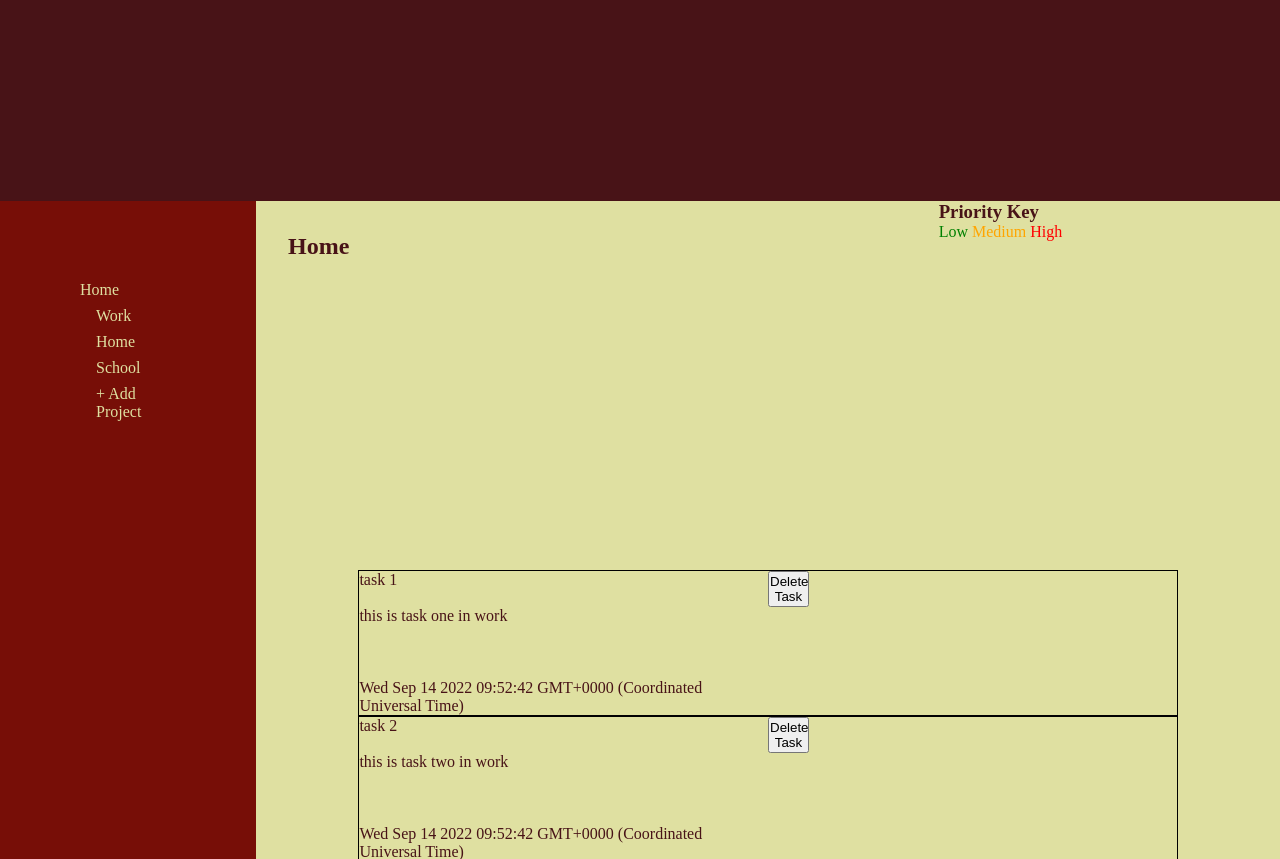
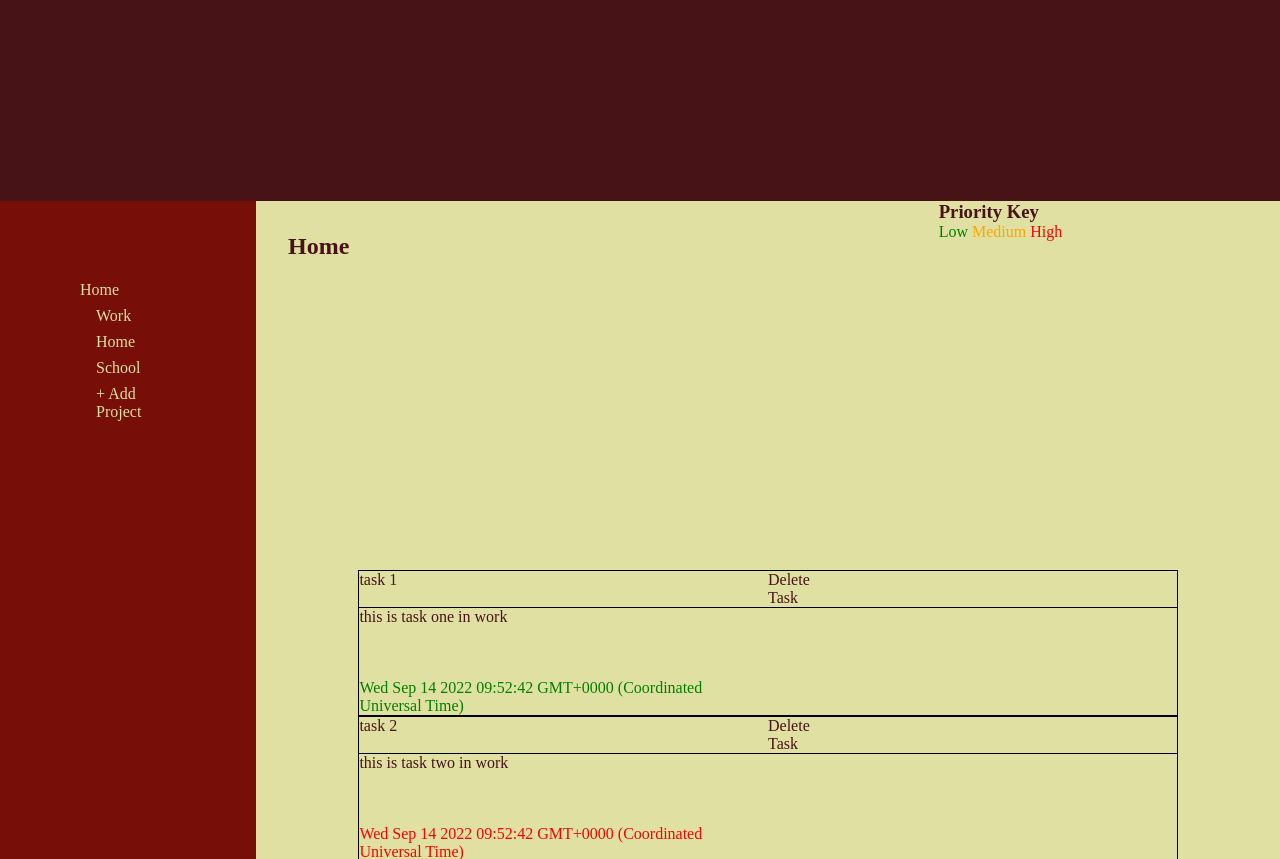
Before and after one commit to dwright1989/Todo-List, a website built with webpack: page dist/index.html in a window 1280 px wide. Shown: the part 58-917 px from the top of the page. Built offline with nearby package versions, Linux system fonts and the light colour scheme.

Commit message:
CSS changes for task table and priority

```diff
--- a/src/modules/UILoad.js
+++ b/src/modules/UILoad.js
@@ -4,24 +4,17 @@ import Task from './Task'
 
 export default class UILoad{
 
-
-
     static loadFullPage(){
         let content = document.getElementById("content");
         // Load Banner
         let banner = UILoad.loadBanner();
-
         // Load Navigation
         let navigation = UILoad.loadNavigation();
-
         // Load main/task content
         let mainContent = UILoad.loadMainContent();
-
         content.appendChild(banner);
         content.appendChild(navigation);
         content.appendChild(mainContent);
-
-
     }
 
     static loadBanner(){
@@ -45,12 +38,8 @@ export default class UILoad{
             UILoad.loadMainContent();
         });
 
-
         let projectsDiv = document.createElement("div");
         projectsDiv.id = "projects";
-
-
-
         // Add the projects to the navigation bar
         let projects = UILoad.loadProjects();
         for(var i = 0; i < projects.length; i++){
@@ -90,16 +79,12 @@ export default class UILoad{
         mainContent.appendChild(heading);
         let keyDiv = document.createElement("div");
         keyDiv.id = "key";
-        keyDiv.innerHTML = '<h3>Priority Key</h3><span id="low">Low </span><span id="medium">Medium </span><span id="high">High</span>';
+        keyDiv.innerHTML = '<h3>Priority Key</h3><span class="low">Low </span><span class="medium">Medium </span><span class="high">High</span>';
         mainContent.appendChild(keyDiv);
-
-
         /* UI for the tasks */
         let tasksDiv = document.createElement("div");
         tasksDiv.id = "tasks";
-
         // get all the tasks (loop through all projects and print their tasks)
-        /* TO BE REMOVED */
         let projects = UILoad.loadProjects();
         for(let i=0; i<projects.length; i++){
             let tasks = projects[i].getTasks();
@@ -118,10 +103,11 @@ export default class UILoad{
                 // Add due date
                 let taskDueDate = document.createElement("div");
                 taskDueDate.classList.add("dueDate");
+                taskDueDate.classList.add(tasks[j].getPriority());
                 taskDueDate.innerHTML = tasks[j].getDueDate();
                 // Add iscompleted - TO BE IMPLEMENTED
                 // Add delete button
-                let deleteButton = document.createElement("button"); // CHANGE THIS TO IMAGE
+                let deleteButton = document.createElement("div");
                 deleteButton.classList.add("deleteTask");
                 deleteButton.innerHTML = "Delete Task";
                 deleteButton.addEventListener("click", function(){
@@ -135,8 +121,6 @@ export default class UILoad{
                 tasksDiv.appendChild(taskElement);
             }
         }
-
-        /* END TO BE REMOVED */
         mainContent.appendChild(tasksDiv);
         return mainContent;
     }
@@ -145,19 +129,19 @@ export default class UILoad{
         // get the project objects from where they are stored
         /* TO BE REMOVED */
         let project1 = new Project("Work");
-        let task1 = new Task("task 1", "this is task one in work", 1, new Date());
+        let task1 = new Task("task 1", "this is task one in work", "low", new Date());
         project1.addTask(task1);
-        let task2 = new Task("task 2", "this is task two in work", 1, new Date());
+        let task2 = new Task("task 2", "this is task two in work", "high", new Date());
         project1.addTask(task2);
-        let task3 = new Task("task 3", "this is task three in work", 1, new Date());
+        let task3 = new Task("task 3", "this is task three in work", "low", new Date());
         project1.addTask(task3);
         let project2 = new Project("Home");
-        let taskOne = new Task("task one", "this is task one in home", 1, new Date());
+        let taskOne = new Task("task one", "this is task one in home", "medium", new Date());
         project2.addTask(taskOne);
-        let taskTwo = new Task("task two", "this is task two in home", 1, new Date());
+        let taskTwo = new Task("task two", "this is task two in home", "low", new Date());
         project2.addTask(taskTwo);
         let project3 = new Project("School");
-        let taskI = new Task("task I", "this is task one in School", 1, new Date());
+        let taskI = new Task("task I", "this is task one in School", "high", new Date());
         project3.addTask(taskI);
         let list = new List();
         console.log("list: " + list);
--- a/src/style.css
+++ b/src/style.css
@@ -74,15 +74,15 @@
     grid-area: 1/2/2/3;
 }
 
-#low{
+.low{
     color: green;
 }
 
-#medium{
+.medium{
     color: orange;
 }
 
-#high{
+.high{
     color: red;
 }
 
@@ -96,9 +96,11 @@
 }
 
 .deleteTask{
+    grid-area: 1/2/2/3;
     width: 10%;
 }
 
 .description{
     grid-area: 2/1/3/3;
+    border-top: 1px solid black;
 }
```
Also changed, not shown: dist/main.js.
